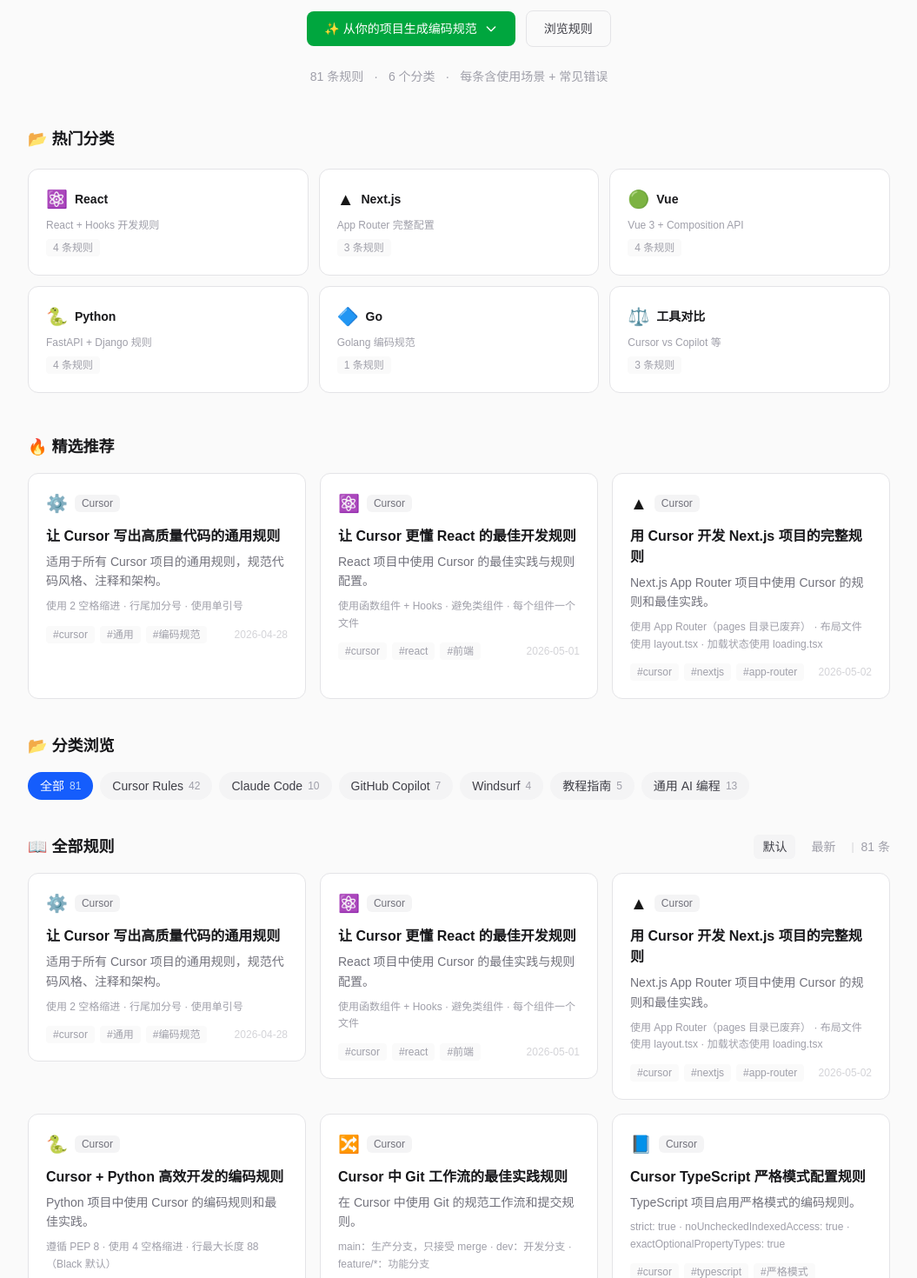
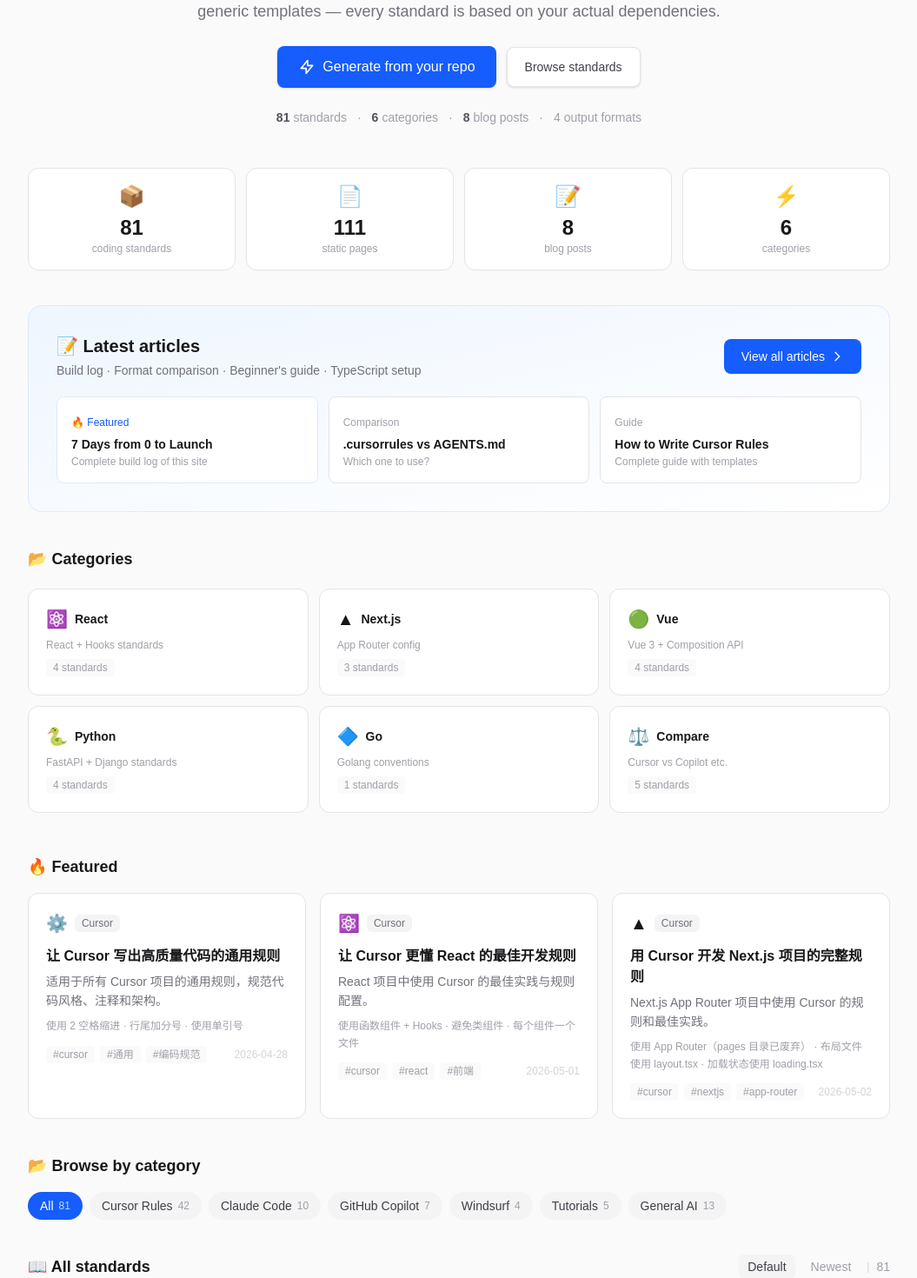
Before and after one commit to ningfd-ux/cursor-rules-cn, a Next.js app: page / in a window 1280 px wide. Shown: the part 240-1710 px from the top of the page at 87% size, without its empty margins (112-1167 px from the left). Built offline with nearby package versions, Linux system fonts and the light colour scheme.

Commit message:
feat: 全站英文化收尾 + 首页重定位 Generate from repo

```diff
--- a/src/app/frameworks/page.tsx
+++ b/src/app/frameworks/page.tsx
@@ -17,7 +17,7 @@
       </Link>
       <h1 className="mb-2 text-3xl font-bold text-zinc-900 dark:text-zinc-100">Framework Rules</h1>
       <p className="mb-8 max-w-2xl text-base text-zinc-500 dark:text-zinc-400">
-        按技术栈分类的 Cursor Rules 合集。点击进入查看对应框架的全部规则和教程。
+        AI coding standards organized by framework.
       </p>
 
       <div className="grid gap-6 sm:grid-cols-2">
@@ -37,7 +37,7 @@
                   <h2 className="text-lg font-semibold text-zinc-900 group-hover:text-blue-600 dark:text-zinc-100 dark:group-hover:text-blue-400">
                     {fw.name}
                   </h2>
-                  <p className="text-sm text-zinc-400">{fwRules.length} 条规则</p>
+                  <p className="text-sm text-zinc-400">{fwRules.length}  standards</p>
                 </div>
               </div>
               <p className="text-sm leading-relaxed text-zinc-500 dark:text-zinc-400">
--- a/src/app/page.tsx
+++ b/src/app/page.tsx
@@ -10,52 +10,106 @@
     <div className="mx-auto max-w-5xl px-4 py-12">
       {/* Hero */}
       <section className="mb-12 text-center">
+        <span className="mb-4 inline-block rounded-full bg-green-100 px-3 py-1 text-xs font-medium text-green-600 dark:bg-green-900 dark:text-green-300">
+          Detect stack · Generate standards · Ship reliable AI code
+        </span>
         <h1 className="mb-4 text-3xl font-bold tracking-tight text-zinc-900 dark:text-zinc-100 sm:text-4xl">
-          让 AI 写出<span className="text-blue-600">真正能用的代码</span>
+          Generate AI coding standards <span className="text-blue-600">from your repo</span>
         </h1>
         <p className="mx-auto mb-6 max-w-2xl text-lg leading-relaxed text-zinc-500 dark:text-zinc-400">
-          每条规则都有使用场景和避坑指南，不只是模板列表。
-          覆盖 React、Next.js、Vue、Python、Go、AI Agent 等 40+ 技术栈。
+          Repository-aware standards for Cursor, Claude Code, Copilot and AI agents.
+          Not generic templates — every standard is based on your actual dependencies.
         </p>
         <div className="mb-6 flex flex-wrap items-center justify-center gap-3">
           <Link
             href="/generator"
-            className="inline-flex items-center gap-2 rounded-lg bg-green-600 px-5 py-2.5 text-sm font-medium text-white transition-colors hover:bg-green-700"
+            className="inline-flex items-center gap-2 rounded-lg bg-blue-600 px-6 py-3 text-base font-medium text-white shadow-sm transition-colors hover:bg-blue-700"
           >
-            <span>✨ 从你的项目生成编码规范</span>
-            <svg className="h-4 w-4" fill="none" viewBox="0 0 24 24" stroke="currentColor" strokeWidth={2}>
-              <path strokeLinecap="round" strokeLinejoin="round" d="M19 9l-7 7-7-7" />
+            <svg className="h-5 w-5" fill="none" viewBox="0 0 24 24" stroke="currentColor" strokeWidth={2}>
+              <path strokeLinecap="round" strokeLinejoin="round" d="M13 10V3L4 14h7v7l9-11h-7z" />
             </svg>
+            Generate from your repo
           </Link>
           <a
             href="#categories"
-            className="inline-flex items-center gap-2 rounded-lg border border-zinc-200 px-5 py-2.5 text-sm font-medium text-zinc-700 transition-colors hover:bg-zinc-50 dark:border-zinc-700 dark:text-zinc-300 dark:hover:bg-zinc-800"
+            className="inline-flex items-center gap-2 rounded-lg border border-zinc-200 bg-white px-5 py-3 text-sm font-medium text-zinc-700 shadow-sm transition-colors hover:bg-zinc-50 dark:border-zinc-700 dark:bg-zinc-800 dark:text-zinc-300 dark:hover:bg-zinc-700"
           >
-            浏览规则
+            Browse standards
           </a>
         </div>
         <div className="flex items-center justify-center gap-3 text-sm text-zinc-400 dark:text-zinc-500">
-          <span className="flex items-center gap-1">{rules.length} 条规则</span>
+          <span className="flex items-center gap-1"><strong className="text-zinc-600 dark:text-zinc-300">{rules.length}</strong> standards</span>
           <span>·</span>
-          <span className="flex items-center gap-1">{categories.length} 个分类</span>
+          <span className="flex items-center gap-1"><strong className="text-zinc-600 dark:text-zinc-300">{categories.length}</strong> categories</span>
           <span>·</span>
-          <span className="flex items-center gap-1">每条含使用场景 + 常见错误</span>
+          <span className="flex items-center gap-1"><strong className="text-zinc-600 dark:text-zinc-300">8</strong> blog posts</span>
+          <span>·</span>
+          <span className="flex items-center gap-1">4 output formats</span>
         </div>
       </section>
 
-      {/* 热门分类 (new) */}
+      {/* Stats */}
+      <div className="mb-10 grid grid-cols-2 gap-3 sm:grid-cols-4">
+        {[
+          ["📦", rules.length, "coding standards"],
+          ["📄", "111", "static pages"],
+          ["📝", "8", "blog posts"],
+          ["⚡", `${categories.length}`, "categories"],
+        ].map(([icon, num, label]) => (
+          <div key={label as string} className="rounded-xl border border-zinc-200 bg-white p-4 text-center dark:border-zinc-800 dark:bg-zinc-900">
+            <div className="text-2xl">{icon}</div>
+            <div className="mt-1 text-2xl font-bold text-zinc-900 dark:text-zinc-100">{num}</div>
+            <div className="text-xs text-zinc-400">{label}</div>
+          </div>
+        ))}
+      </div>
+
+      {/* Blog articles */}
+      <section className="mb-10 rounded-2xl border border-blue-100 bg-gradient-to-br from-blue-50 to-white p-6 dark:border-blue-900 dark:from-blue-950 dark:to-zinc-900 sm:p-8">
+        <div className="flex flex-col gap-4 sm:flex-row sm:items-center sm:justify-between">
+          <div>
+            <h2 className="text-xl font-bold text-zinc-900 dark:text-zinc-100">📝 Latest articles</h2>
+            <p className="mt-1 text-sm text-zinc-500 dark:text-zinc-400">Build log · Format comparison · Beginner's guide · TypeScript setup</p>
+          </div>
+          <Link href="/blog" className="inline-flex items-center gap-1.5 rounded-lg bg-blue-600 px-5 py-2.5 text-sm font-medium text-white transition-colors hover:bg-blue-700">
+            View all articles
+            <svg className="h-4 w-4" fill="none" viewBox="0 0 24 24" stroke="currentColor" strokeWidth={2}>
+              <path strokeLinecap="round" strokeLinejoin="round" d="M9 5l7 7-7 7" />
+            </svg>
+          </Link>
+        </div>
+        <div className="mt-5 grid gap-3 sm:grid-cols-2 lg:grid-cols-3">
+          <Link href="/blog/build-saas-with-cursor-7-days" className="group rounded-lg border border-blue-100 bg-white p-4 transition-all hover:shadow-md dark:border-blue-800 dark:bg-zinc-800/50">
+            <span className="text-xs text-blue-600 dark:text-blue-400">🔥 Featured</span>
+            <h3 className="mt-1 text-sm font-semibold text-zinc-900 group-hover:text-blue-600 dark:text-zinc-100">7 Days from 0 to Launch</h3>
+            <p className="mt-0.5 text-xs text-zinc-400">Complete build log of this site</p>
+          </Link>
+          <Link href="/blog/cursor-rules-vs-agents-md" className="group rounded-lg border border-zinc-200 bg-white p-4 transition-all hover:shadow-md dark:border-zinc-700 dark:bg-zinc-800/50">
+            <span className="text-xs text-zinc-400">Comparison</span>
+            <h3 className="mt-1 text-sm font-semibold text-zinc-900 group-hover:text-blue-600 dark:text-zinc-100">.cursorrules vs AGENTS.md</h3>
+            <p className="mt-0.5 text-xs text-zinc-400">Which one to use?</p>
+          </Link>
+          <Link href="/blog/how-to-write-cursor-rules" className="group hidden rounded-lg border border-zinc-200 bg-white p-4 transition-all hover:shadow-md dark:border-zinc-700 dark:bg-zinc-800/50 lg:block">
+            <span className="text-xs text-zinc-400">Guide</span>
+            <h3 className="mt-1 text-sm font-semibold text-zinc-900 group-hover:text-blue-600 dark:text-zinc-100">How to Write Cursor Rules</h3>
+            <p className="mt-0.5 text-xs text-zinc-400">Complete guide with templates</p>
+          </Link>
+        </div>
+      </section>
+
+      {/* Categories */}
       <section className="mb-12">
         <h2 className="mb-5 text-lg font-semibold text-zinc-900 dark:text-zinc-100">
-          📂 热门分类
+          📂 Categories
         </h2>
         <div className="grid gap-3 sm:grid-cols-2 lg:grid-cols-3">
           {[
-            { href: "/frameworks/react", icon: "⚛️", name: "React", desc: "React + Hooks 开发规则", count: rules.filter(r => r.tags.includes("react")).length },
-            { href: "/frameworks/nextjs", icon: "▲", name: "Next.js", desc: "App Router 完整配置", count: rules.filter(r => r.tags.includes("nextjs")).length },
+            { href: "/frameworks/react", icon: "⚛️", name: "React", desc: "React + Hooks standards", count: rules.filter(r => r.tags.includes("react")).length },
+            { href: "/frameworks/nextjs", icon: "▲", name: "Next.js", desc: "App Router config", count: rules.filter(r => r.tags.includes("nextjs")).length },
             { href: "/frameworks/vue", icon: "🟢", name: "Vue", desc: "Vue 3 + Composition API", count: rules.filter(r => r.tags.includes("vue")).length },
-            { href: "/frameworks/python", icon: "🐍", name: "Python", desc: "FastAPI + Django 规则", count: rules.filter(r => r.tags.includes("python")).length },
-            { href: "/frameworks/go", icon: "🔷", name: "Go", desc: "Golang 编码规范", count: rules.filter(r => r.tags.includes("go")).length },
-            { href: "/compare", icon: "⚖️", name: "工具对比", desc: "Cursor vs Copilot 等", count: 3 },
+            { href: "/frameworks/python", icon: "🐍", name: "Python", desc: "FastAPI + Django standards", count: rules.filter(r => r.tags.includes("python")).length },
+            { href: "/frameworks/go", icon: "🔷", name: "Go", desc: "Golang conventions", count: rules.filter(r => r.tags.includes("go")).length },
+            { href: "/compare", icon: "⚖️", name: "Compare", desc: "Cursor vs Copilot etc.", count: 5 },
           ].map((cat) => (
             <Link
               key={cat.href}
@@ -64,176 +118,78 @@
             >
               <div className="mb-2 flex items-center gap-2">
                 <span className="text-xl">{cat.icon}</span>
-                <span className="text-sm font-semibold text-zinc-900 group-hover:text-blue-600 dark:text-zinc-100 dark:group-hover:text-blue-400">
-                  {cat.name}
-                </span>
+                <span className="text-sm font-semibold text-zinc-900 group-hover:text-blue-600 dark:text-zinc-100 dark:group-hover:text-blue-400">{cat.name}</span>
               </div>
               <p className="text-xs text-zinc-400">{cat.desc}</p>
-              {cat.count > 0 && (
-                <span className="mt-2 inline-block rounded bg-zinc-50 px-2 py-0.5 text-xs text-zinc-400 dark:bg-zinc-800 dark:text-zinc-500">
-                  {cat.count} 条规则
-                </span>
-              )}
+              {cat.count > 0 && <span className="mt-2 inline-block rounded bg-zinc-50 px-2 py-0.5 text-xs text-zinc-400 dark:bg-zinc-800 dark:text-zinc-500">{cat.count} standards</span>}
             </Link>
           ))}
         </div>
       </section>
 
-      {/* 精选推荐 (server-rendered) */}
+      {/* Featured */}
       <section className="mb-10">
-        <h2 className="mb-4 text-lg font-semibold text-zinc-900 dark:text-zinc-100">
-          🔥 精选推荐
-        </h2>
+        <h2 className="mb-4 text-lg font-semibold text-zinc-900 dark:text-zinc-100">🔥 Featured</h2>
         <div className="grid gap-4 sm:grid-cols-3">
-          {featuredRules.map((rule) => (
-            <RuleCard key={rule.slug} rule={rule} />
+          {featuredRules.map((rule) => (<RuleCard key={rule.slug} rule={rule} />))}
+        </div>
+      </section>
+
+      {/* Category filters + Rules list */}
+      <section className="mb-10" id="categories">
+        <h2 className="mb-4 text-lg font-semibold text-zinc-900 dark:text-zinc-100">📂 Browse by category</h2>
+        <div className="flex flex-wrap gap-2" id="category-filters">
+          <button data-cat="all" className="category-btn inline-flex items-center gap-1.5 rounded-full bg-blue-600 px-3.5 py-1.5 text-sm font-medium text-white transition-colors">All<span className="text-xs text-blue-200">{rules.length}</span></button>
+          {categories.map((cat) => (
+            <button key={cat.slug} data-cat={cat.slug} className="category-btn inline-flex items-center gap-1.5 rounded-full bg-zinc-100 px-3.5 py-1.5 text-sm font-medium text-zinc-700 transition-colors hover:bg-zinc-200 dark:bg-zinc-800 dark:text-zinc-300 dark:hover:bg-zinc-700">{cat.name}<span className="text-xs text-zinc-400 dark:text-zinc-500">{cat.count}</span></button>
           ))}
         </div>
       </section>
 
-      {/* 分类导航 (server-rendered) */}
-      <section className="mb-10" id="categories">
-        <h2 className="mb-4 text-lg font-semibold text-zinc-900 dark:text-zinc-100">
-          📂 分类浏览
-        </h2>
-        <div className="flex flex-wrap gap-2" id="category-filters">
-          <button
-            data-cat="all"
-            className="category-btn inline-flex items-center gap-1.5 rounded-full bg-blue-600 px-3.5 py-1.5 text-sm font-medium text-white transition-colors"
-          >
-            全部
-            <span className="text-xs text-blue-200">{rules.length}</span>
-          </button>
-          {categories.map((cat) => (
-            <button
-              key={cat.slug}
-              data-cat={cat.slug}
-              className="category-btn inline-flex items-center gap-1.5 rounded-full bg-zinc-100 px-3.5 py-1.5 text-sm font-medium text-zinc-700 transition-colors hover:bg-zinc-200 dark:bg-zinc-800 dark:text-zinc-300 dark:hover:bg-zinc-700"
-            >
-              {cat.name}
-              <span className="text-xs text-zinc-400 dark:text-zinc-500">{cat.count}</span>
-            </button>
+      <section id="rules-section">
+        <div className="mb-4 flex items-center justify-between" id="rules-header">
+          <h2 className="text-lg font-semibold text-zinc-900 dark:text-zinc-100">📖 All standards</h2>
+          <div className="flex items-center gap-2 text-sm">
+            <button data-sort="default" className="sort-btn rounded-md bg-zinc-100 px-2.5 py-1 text-zinc-700 transition-colors dark:bg-zinc-800 dark:text-zinc-300">Default</button>
+            <button data-sort="newest" className="sort-btn rounded-md px-2.5 py-1 text-zinc-400 transition-colors hover:text-zinc-600 dark:hover:text-zinc-300">Newest</button>
+            <span className="text-xs text-zinc-300 dark:text-zinc-600">|</span>
+            <span className="text-zinc-400" id="rule-count">{rules.length}</span>
+          </div>
+        </div>
+        <div className="grid gap-4 sm:grid-cols-2 lg:grid-cols-3" id="rules-grid">
+          {rules.map((rule) => (
+            <div key={rule.slug} className="rule-card" data-category={rule.category} data-date={rule.updatedAt}><RuleCard rule={rule} /></div>
           ))}
         </div>
       </section>
 
-      {/* Rules 列表 (all server-rendered as static HTML) */}
-      <section id="rules-section">
-        <div className="mb-4 flex items-center justify-between" id="rules-header">
-          <h2 className="text-lg font-semibold text-zinc-900 dark:text-zinc-100">
-            📖 全部规则
-          </h2>
-          <div className="flex items-center gap-2 text-sm">
-            <button data-sort="default" className="sort-btn rounded-md bg-zinc-100 px-2.5 py-1 text-zinc-700 transition-colors dark:bg-zinc-800 dark:text-zinc-300">
-              默认
-            </button>
-            <button data-sort="newest" className="sort-btn rounded-md px-2.5 py-1 text-zinc-400 transition-colors hover:text-zinc-600 dark:hover:text-zinc-300">
-              最新
-            </button>
-            <span className="text-xs text-zinc-300 dark:text-zinc-600">|</span>
-            <span className="text-zinc-400" id="rule-count">{rules.length} 条</span>
-          </div>
-        </div>
-        <div className="grid gap-4 sm:grid-cols-2 lg:grid-cols-3" id="rules-grid">
-          {rules.map((rule) => (
-            <div key={rule.slug} className="rule-card" data-category={rule.category} data-date={rule.updatedAt}>
-              <RuleCard rule={rule} />
-            </div>
-          ))}
-        </div>
-      </section>
-
-      {/* 社区贡献 */}
+      {/* Share */}
       <section className="mt-12 rounded-xl border border-zinc-200 bg-white p-8 text-center dark:border-zinc-800 dark:bg-zinc-900">
-        <h2 className="mb-2 text-lg font-semibold text-zinc-900 dark:text-zinc-100">
-          🤝 分享你的规则
-        </h2>
-        <p className="mb-4 text-sm text-zinc-500 dark:text-zinc-400">
-          有自己总结的好规则？提交到社区，帮助更多开发者。
-        </p>
-        <a
-          href="https://github.com/ningfd-ux/cursor-rules-cn/issues/new"
-          target="_blank"
-          rel="noopener noreferrer"
-          className="inline-flex items-center gap-2 rounded-lg bg-blue-600 px-5 py-2.5 text-sm font-medium text-white transition-colors hover:bg-blue-700"
-        >
-          <svg className="h-4 w-4" fill="none" viewBox="0 0 24 24" stroke="currentColor" strokeWidth={2}>
-            <path strokeLinecap="round" strokeLinejoin="round" d="M12 4v16m8-8H4" />
-          </svg>
-          通过 GitHub Issues 提交
+        <h2 className="mb-2 text-lg font-semibold text-zinc-900 dark:text-zinc-100">🤝 Share your standards</h2>
+        <p className="mb-4 text-sm text-zinc-500 dark:text-zinc-400">Got solid coding standards? Submit to the community.</p>
+        <a href="https://github.com/ningfd-ux/cursor-rules-cn/issues/new" target="_blank" rel="noopener noreferrer" className="inline-flex items-center gap-2 rounded-lg bg-blue-600 px-5 py-2.5 text-sm font-medium text-white transition-colors hover:bg-blue-700">
+          <svg className="h-4 w-4" fill="none" viewBox="0 0 24 24" stroke="currentColor" strokeWidth={2}><path strokeLinecap="round" strokeLinejoin="round" d="M12 4v16m8-8H4" /></svg>
+          Submit via GitHub
         </a>
       </section>
 
       <BackToTop />
 
-      {/* Client-side filtering script - lightweight, no framework needed */}
-      <script
-        dangerouslySetInnerHTML={{
-          __html: `
+      <script dangerouslySetInnerHTML={{ __html: `
 (function() {
-  var activeCat = null;
-  var sortMode = "default";
-
-  function filterAndSort() {
-    var cards = document.querySelectorAll("#rules-grid .rule-card");
-    var visible = 0;
-    cards.forEach(function(card) {
-      var matches = !activeCat || card.dataset.category === activeCat;
-      card.style.display = matches ? "" : "none";
-      if (matches) visible++;
-    });
-
-    // Sort
-    if (sortMode === "newest") {
-      var grid = document.getElementById("rules-grid");
-      var arr = Array.from(cards).filter(function(c) { return c.style.display !== "none"; });
-      arr.sort(function(a, b) { return b.dataset.date.localeCompare(a.dataset.date); });
-      arr.forEach(function(c) { grid.appendChild(c); });
-    }
-
-    document.getElementById("rule-count").textContent = visible + " 条";
-    var header = document.querySelector("#rules-section h2");
-    if (activeCat) {
-      var name = document.querySelector("#category-filters [data-cat='" + activeCat + "']");
-      header.textContent = "📖 " + (name ? name.textContent.trim().replace(/\\d+$/, "").trim() : "") + " 规则";
-    } else {
-      header.textContent = "📖 全部规则";
-    }
+  var activeCat = null, sortMode = "default";
+  function apply() {
+    var cards = document.querySelectorAll("#rules-grid .rule-card"), visible = 0;
+    cards.forEach(function(c) { var m = !activeCat || c.dataset.category === activeCat; c.style.display = m ? "" : "none"; if (m) visible++; });
+    if (sortMode === "newest") { var g = document.getElementById("rules-grid"), arr = Array.from(cards).filter(function(c) { return c.style.display !== "none"; }); arr.sort(function(a, b) { return b.dataset.date.localeCompare(a.dataset.date); }); arr.forEach(function(c) { g.appendChild(c); }); }
+    document.getElementById("rule-count").textContent = visible;
+    var h = document.querySelector("#rules-section h2");
+    if (activeCat) { var n = document.querySelector("#category-filters [data-cat='" + activeCat + "']"); h.textContent = "📖 " + (n ? n.textContent.trim().replace(/\\d+$/, "").trim() : "") + " standards"; }
+    else h.textContent = "📖 All standards";
   }
-
-  // Category buttons
-  document.querySelectorAll("#category-filters .category-btn").forEach(function(btn) {
-    btn.addEventListener("click", function() {
-      activeCat = this.dataset.cat === "all" ? null : this.dataset.cat;
-      document.querySelectorAll("#category-filters .category-btn").forEach(function(b) {
-        if (b === btn) {
-          b.className = b.className.replace(/bg-zinc-100[^"]*/g, "bg-blue-600 text-white");
-        } else {
-          b.className = "category-btn inline-flex items-center gap-1.5 rounded-full bg-zinc-100 px-3.5 py-1.5 text-sm font-medium text-zinc-700 transition-colors hover:bg-zinc-200 dark:bg-zinc-800 dark:text-zinc-300 dark:hover:bg-zinc-700";
-        }
-      });
-      filterAndSort();
-    });
-  });
-
-  // Sort buttons
-  document.querySelectorAll("#rules-header .sort-btn").forEach(function(btn) {
-    btn.addEventListener("click", function() {
-      sortMode = this.dataset.sort;
-      document.querySelectorAll("#rules-header .sort-btn").forEach(function(b) {
-        if (b === btn) {
-          b.className = "sort-btn rounded-md bg-zinc-100 px-2.5 py-1 text-zinc-700 transition-colors dark:bg-zinc-800 dark:text-zinc-300";
-        } else {
-          b.className = "sort-btn rounded-md px-2.5 py-1 text-zinc-400 transition-colors hover:text-zinc-600 dark:hover:text-zinc-300";
-        }
-      });
-      filterAndSort();
-    });
-  });
-})();
-`,
-        }}
-      />
+  document.querySelectorAll("#category-filters .category-btn").forEach(function(b) { b.addEventListener("click", function() { activeCat = this.dataset.cat === "all" ? null : this.dataset.cat; document.querySelectorAll("#category-filters .category-btn").forEach(function(x) { if (x === b) x.className = x.className.replace(/bg-zinc-100[^"]*/g, "bg-blue-600 text-white"); else x.className = "category-btn inline-flex items-center gap-1.5 rounded-full bg-zinc-100 px-3.5 py-1.5 text-sm font-medium text-zinc-700 transition-colors hover:bg-zinc-200 dark:bg-zinc-800 dark:text-zinc-300 dark:hover:bg-zinc-700"; }); apply(); }); });
+  document.querySelectorAll("#rules-header .sort-btn").forEach(function(b) { b.addEventListener("click", function() { sortMode = this.dataset.sort; document.querySelectorAll("#rules-header .sort-btn").forEach(function(x) { if (x === b) x.className = "sort-btn rounded-md bg-zinc-100 px-2.5 py-1 text-zinc-700 transition-colors dark:bg-zinc-800 dark:text-zinc-300"; else x.className = "sort-btn rounded-md px-2.5 py-1 text-zinc-400 transition-colors hover:text-zinc-600 dark:hover:text-zinc-300"; }); apply(); }); });
+})();` }} />
     </div>
   );
 }
--- a/src/app/rules/[slug]/page.tsx
+++ b/src/app/rules/[slug]/page.tsx
@@ -204,8 +204,7 @@
             如何使用？
           </p>
           <p className="mt-1">
-            将以下内容复制到项目根目录的 <code className="rounded bg-blue-100 px-1 py-0.5 text-xs dark:bg-blue-900 dark:text-blue-200">.cursorrules</code> 文件，
-            或直接在 Cursor 设置中粘贴即可生效。每条规则按场景分类，可根据需要自由组合。
+            Copy the content below to your project's `.cursorrules` file, or paste it directly in Cursor settings.
           </p>
         </div>
 
--- a/src/data/rules.ts
+++ b/src/data/rules.ts
@@ -17,8 +17,8 @@
   { slug: "claude", name: "Claude Code", count: 10 },
   { slug: "copilot", name: "GitHub Copilot", count: 7 },
   { slug: "windsurf", name: "Windsurf", count: 4 },
-  { slug: "tutorial", name: "教程指南", count: 5 },
-  { slug: "general", name: "通用 AI 编程", count: 13 },
+  { slug: "tutorial", name: "Tutorials", count: 5 },
+  { slug: "general", name: "General AI", count: 13 },
 ];
 
 export function getCategoryName(slug: string): string {
@@ -27,8 +27,8 @@
     claude: "Claude Code",
     copilot: "Copilot",
     windsurf: "Windsurf",
-    tutorial: "教程",
-    general: "通用",
+    tutorial: "Tutorial",
+    general: "General",
   };
   return map[slug] ?? slug;
 }
```
